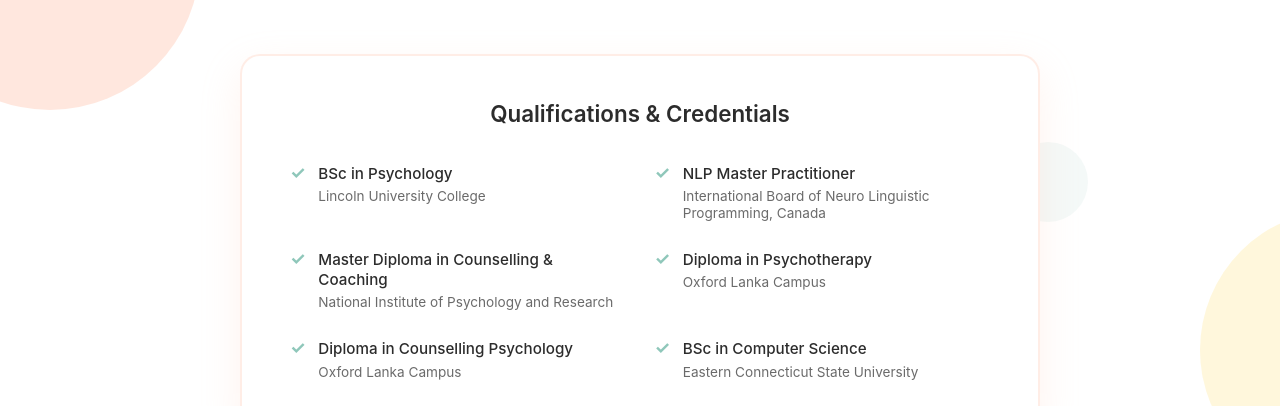
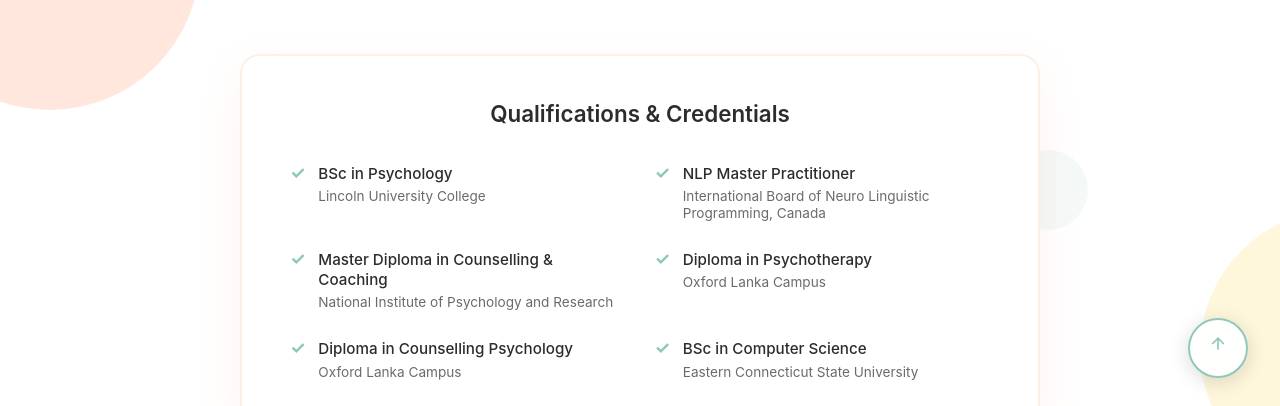
Before and after one commit to MuaZahh/declutter, a plain HTML site: page index.html in a window 1280 px wide. Shown: the part 390-796 px from the top of the page. Drawn offline with Linux system fonts and the light colour scheme; a web font is replaced by a local one.

Commit message:
Fix scroll-to-top button visibility and debugging
- Make button visible by default for testing
- Add border to make button more visible
- Wrap JavaScript in DOMContentLoaded for proper initialization
- Add error handling and debug logging
- Ensure button appears immediately on page load

🤖 Generated with [Claude Code](https://claude.ai/code)

Co-Authored-By: Claude <noreply@anthropic.com>

```diff
--- a/index.html
+++ b/index.html
@@ -1006,14 +1006,15 @@
             background: rgba(255, 255, 255, 0.95);
             border-radius: 50%;
             cursor: pointer;
-            opacity: 0;
-            visibility: hidden;
+            opacity: 1;
+            visibility: visible;
             transition: opacity 0.3s ease, visibility 0.3s ease, transform 0.3s ease;
             box-shadow: 0 4px 20px rgba(0, 0, 0, 0.15);
             z-index: 1000;
             display: flex;
             align-items: center;
             justify-content: center;
+            border: 2px solid #8fc7ba;
         }
 
         .scroll-to-top.visible {
@@ -1452,7 +1453,14 @@
         });
 
         // Scroll to Top Button Functionality
+        document.addEventListener('DOMContentLoaded', function() {
             const scrollToTopBtn = document.getElementById('scrollToTop');
+
+            if (!scrollToTopBtn) {
+                console.error('Scroll to top button not found');
+                return;
+            }
+
             const chargingBorder = scrollToTopBtn.querySelector('.charging-border');
             let isCharging = false;
             let chargeProgress = 0;
@@ -1461,6 +1469,8 @@
                 const scrollTop = window.pageYOffset || document.documentElement.scrollTop;
                 const documentHeight = document.documentElement.scrollHeight - window.innerHeight;
                 const scrollPercentage = (scrollTop / documentHeight) * 100;
+
+                console.log('Scroll percentage:', scrollPercentage); // Debug log
 
                 // Show button when scrolled 20% down
                 if (scrollPercentage > 20) {
@@ -1475,7 +1485,9 @@
 
                         // Calculate charge progress (50% scroll = 0%, 100% scroll = 100%)
                         chargeProgress = Math.min(((scrollPercentage - 50) / 50) * 100, 100);
+                        if (chargingBorder) {
                             chargingBorder.style.setProperty('--charge-progress', chargeProgress + '%');
+                        }
 
                         // Trigger charged animation when fully charged
                         if (chargeProgress >= 100) {
@@ -1488,13 +1500,17 @@
                         isCharging = false;
                         scrollToTopBtn.classList.remove('charging');
                         chargeProgress = 0;
+                        if (chargingBorder) {
                             chargingBorder.style.setProperty('--charge-progress', '0%');
+                        }
                     }
                 } else {
                     scrollToTopBtn.classList.remove('visible', 'charging', 'charged');
                     isCharging = false;
                     chargeProgress = 0;
+                    if (chargingBorder) {
                         chargingBorder.style.setProperty('--charge-progress', '0%');
+                    }
                 }
             }
 
@@ -1512,6 +1528,7 @@
 
             // Initial call
             updateScrollButton();
+        });
     </script>
 
     <!-- Scroll to Top Button -->
```
Lines whose indentation alone changed are shown as unchanged.
